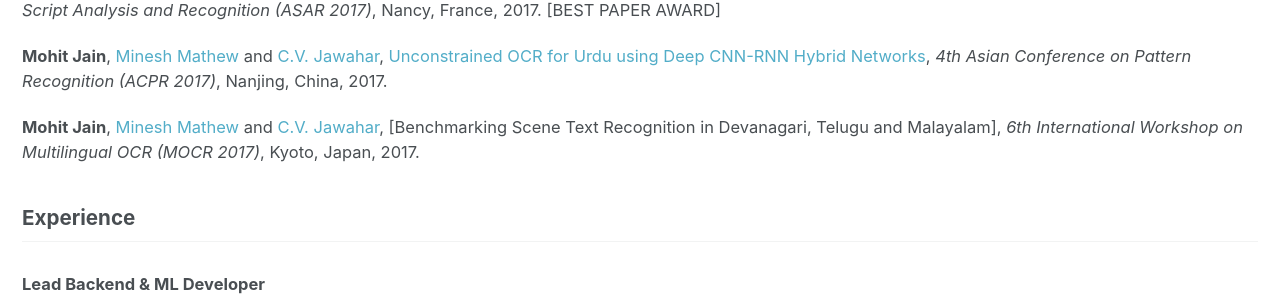
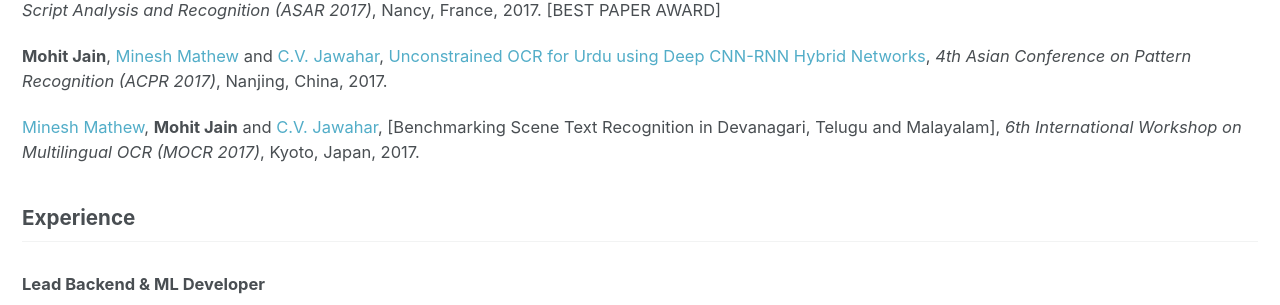
Before and after one commit to NightFury13/nightfury13.github.io, a Jekyll site: the page built from _pages/resume.md, in a window 1280 px wide. Shown: the part 779-1084 px from the top of the page. Built offline with Jekyll 4.4.1, drawn with Linux system fonts in a browser that asks for light colours.

```diff
--- a/_pages/resume.md
+++ b/_pages/resume.md
@@ -25,7 +25,7 @@ author_profile: true
 
 **Mohit Jain**, [Minesh Mathew](mineshmathew.github.io) and [C.V. Jawahar](http://cvit.iiit.ac.in/people/faculty/people/faculty/cvit-faculty/jawahar), [Unconstrained OCR for Urdu using Deep CNN-RNN Hybrid Networks](http://cvit.iiit.ac.in/research/projects/cvit-projects/arabic-text-recognition), _4th Asian Conference on Pattern Recognition (ACPR 2017)_, Nanjing, China, 2017.
 
-**Mohit Jain**, [Minesh Mathew](mineshmathew.github.io) and [C.V. Jawahar](http://cvit.iiit.ac.in/people/faculty/people/faculty/cvit-faculty/jawahar), [Benchmarking Scene Text Recognition in Devanagari, Telugu and Malayalam], _6th International Workshop on Multilingual OCR (MOCR 2017)_, Kyoto, Japan, 2017.
+[Minesh Mathew](mineshmathew.github.io), **Mohit Jain** and [C.V. Jawahar](http://cvit.iiit.ac.in/people/faculty/people/faculty/cvit-faculty/jawahar), [Benchmarking Scene Text Recognition in Devanagari, Telugu and Malayalam], _6th International Workshop on Multilingual OCR (MOCR 2017)_, Kyoto, Japan, 2017.
 
 ## Experience
 ### Lead Backend & ML Developer
```
